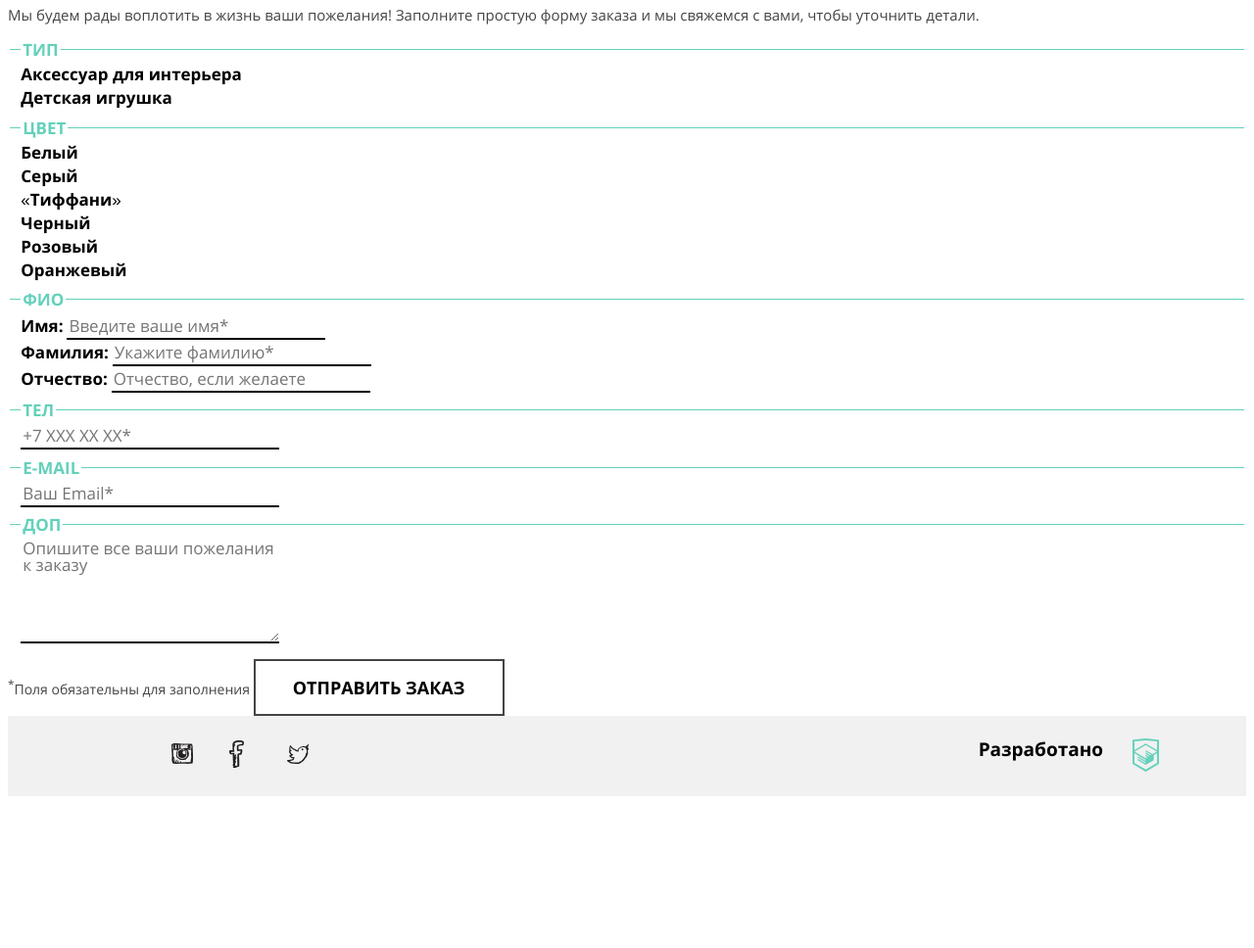
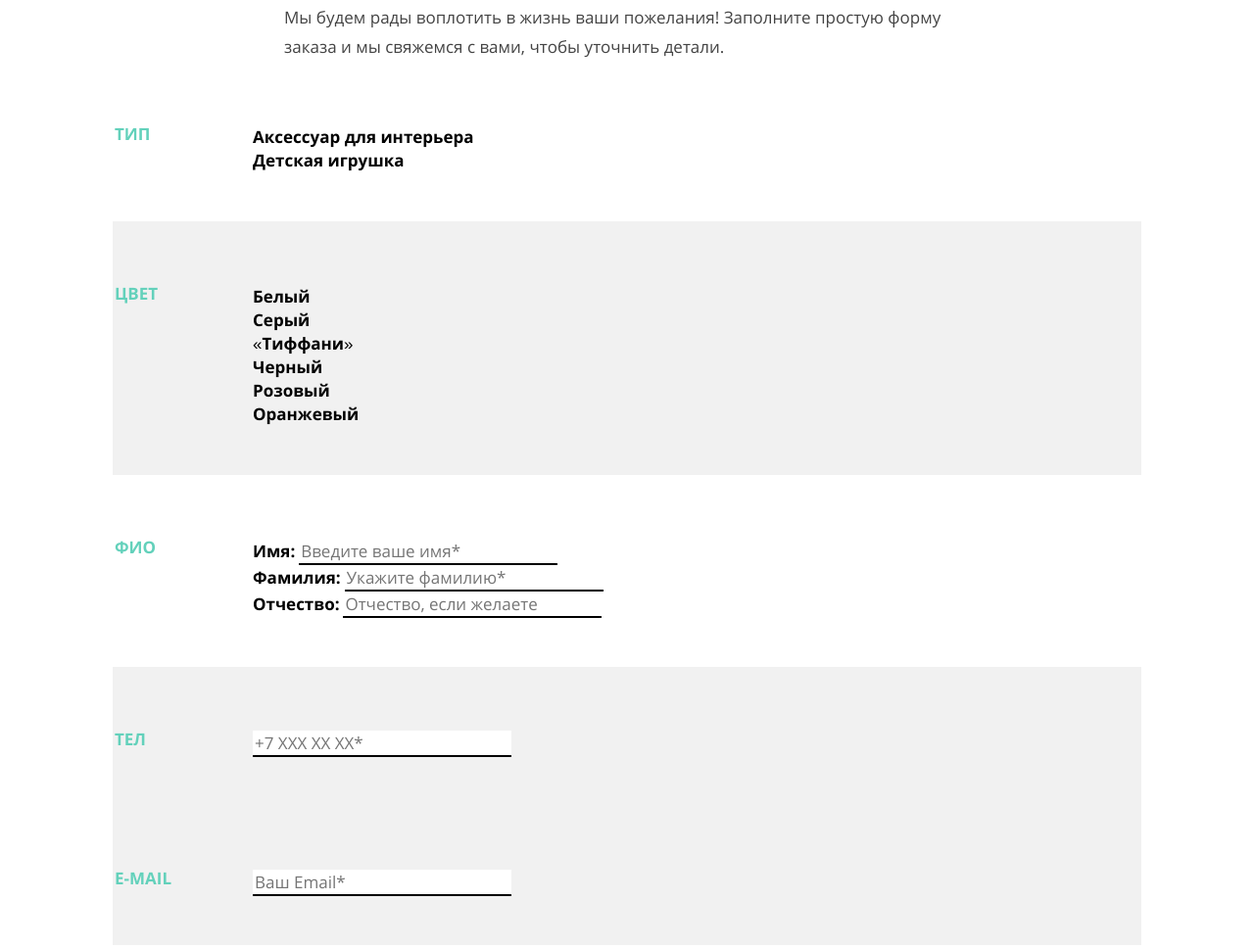
Before and after one commit to NataliiaKononikhina/469255-mishka, a website: page form.html in a window 1280 px wide. Shown: the part 299-1267 px from the top of the page at 98% size. Before the commit the page ends 1120 px from the top, so only its background shows below. Drawn offline with nearby package versions, Linux system fonts and the light colour scheme; files that its build step writes are made by us from their sources.

Commit message:
Добавила адаптивные сетки для страницы с формой

```diff
--- a/form.html
+++ b/form.html
@@ -10,11 +10,11 @@
       <a href="index.html" class="page-header__logo logo">
         <img src="img/logo-mobile.svg" alt="Mishka" width="86" height="35" class="logo__image">
       </a>
+      <button class="main-nav__toggle"><span class="visually-hidden">Открыть меню</span></button>
       <nav class="main-nav">
-        <button class="main-nav__toggle">Открыть меню</button>
         <ul class="main-nav__list site-list">
-          <li class="sit-list__item"><a href="catalog.html">Каталог товаров</a></li>
-          <li class="sit-list__item"><a>Вязание на заказ</a></li>
+          <li class="sit-list__item"><a>Каталог товаров</a></li>
+          <li class="sit-list__item"><a href="form.html">Вязание на заказ</a></li>
         </ul>
         <form class="main-nav__header-search">
           <input type="search" name="search-site" placeholder="Поиск по сайту">
@@ -27,13 +27,15 @@
       <div class="page-main__title-background">
         <h1 class="page-main__title">Вязание на заказ</h1>
       </div>
-      <p>Мы будем рады воплотить в жизнь ваши пожелания! Заполните простую форму заказа
+      <p class="page-main__text">Мы будем рады воплотить в жизнь ваши пожелания! Заполните простую форму заказа
         и мы свяжемся с вами, чтобы уточнить детали.
       </p>
 
       <form class="form" action="https://echo.htmlacademy.ru">
         <fieldset class="form__list">
+          <div class="form__list-wrapper">
             <legend class="form__legend" align="top">Тип</legend>
+            <div>
               <div class="form__group">
                 <input class="form__radio visually-hidden" type="radio" id="accessories-1" value="Аксессуар для интерьера" name="type" checked>
                 <label class="form__label" for="accessories-1">Аксессуар для интерьера</label>
@@ -42,9 +44,13 @@
                 <input class="form__radio visually-hidden" type="radio" id="accessories-2" value="Детская игрушка" name="type">
                 <label class="form__label" for="accessories-2">Детская игрушка</label>
               </div>
+            </div>
+          </div>
         </fieldset>
-        <fieldset class="form__list">
+        <fieldset class="form__list form__list-color">
+          <div class="form__list-wrapper">
             <legend class="form__legend">Цвет</legend>
+            <div>
               <div class="form__group">
                 <input class="form__radio visually-hidden" type="checkbox" id="color-1" value="Белый" name="color" checked>
                 <label class="form__label" for="color-1">Белый</label>
@@ -69,9 +75,13 @@
                 <input class="form__radio visually-hidden" type="checkbox" id="color-6" value="Оранжевый" name="color">
                 <label class="form__label" for="color-6">Оранжевый</label>
               </div>
+            </div>
+          </div>
         </fieldset>
         <fieldset class="form__list">
+          <div class="form__list-wrapper">
             <legend class="form__legend">ФИО</legend>
+            <div>
               <div class="form__group">
                 <label class="form__label" for="name">Имя:</label>
                 <input type="text" name="Имя" id="name" class="form__input" placeholder="Введите ваше имя*" required>
@@ -84,18 +94,26 @@
                 <label class="form__label" for="patronymic">Отчество:</label>
                 <input type="text" name="Отчество" id="patronymic" class="form__input" placeholder="Отчество, если желаете">
               </div>
+            </div>
+          </div>
+        </fieldset>
+        <fieldset class="form__list form__list-telephone">
+          <div class="form__list-wrapper">
+            <legend class="form__legend">Тел</legend>
+            <input type="tel" name="Телефон" class="form__input" placeholder="+7 ХХХ ХХ ХХ*" required>
+          </div>
+        </fieldset>
+        <fieldset class="form__list form__list-mail">
+          <div class="form__list-wrapper">
+            <legend class="form__legend">e-mail</legend>
+            <input type="email" name="e-mail" class="form__input" placeholder="Ваш Email*" required>
+          </div>
         </fieldset>
         <fieldset class="form__list">
-          <legend class="form__legend">Тел</legend>
-          <input type="tel" name="Телефон" class="form__input" placeholder="+7 ХХХ ХХ ХХ*" required>
-        </fieldset>
-        <fieldset class="form__list">
-          <legend class="form__legend">e-mail</legend>
-          <input type="email" name="e-mail" class="form__input" placeholder="Ваш Email*" required>
-        </fieldset>
-        <fieldset class="form__list">
+          <div class="form__list-wrapper">
             <legend class="form__legend">Доп</legend>
-          <textarea name="Пожелания к заказу" cols="24" rows="6" class="form__input" placeholder="Опишите все ваши пожелания к заказу"></textarea>
+            <textarea name="Пожелания к заказу" cols="24" rows="6" class="form__input form__input-textarea" placeholder="Опишите все ваши пожелания к заказу"></textarea>
+          </div>
         </fieldset>
         <small class="form__inscription">
           <sup>*</sup>Поля обязательны для заполнения
--- a/less/form.less
+++ b/less/form.less
@@ -1,3 +1,7 @@
+.form {
+  margin: 0 auto;
+}
+
 .form__input {
   font-family: "OpenSans", "Arial", "Helvetica", sans-serif;
   font-size: 17px;
@@ -9,7 +13,6 @@
 
 .form__list {
   border: none;
-  border-top: 1px solid #63d1bb;
 }
 
 .form__legend {
@@ -18,6 +21,7 @@
   line-height: 17px;
   color: #63d1bb;
   text-transform: uppercase;
+  padding-right: 26px;
 }
 
 .form__label {
@@ -31,3 +35,64 @@
   font-size: 14px;
   line-height: 16px;
 }
+
+.form__input-textarea {
+  border: 2px solid black;
+}
+
+@media (min-width: 320px) {
+  .form {
+    width: 260px;
+  }
+
+  .form__list {
+    border-top: 1px solid #63d1bb;
+    margin: 0;
+    padding: 0;
+  }
+
+  .form__submit {
+    width: 260px;
+  }
+}
+
+@media (min-width: 768px) {
+  .form {
+    width: 668px;
+  }
+
+  .form__list {
+    border: none;
+    display: flex;
+  }
+
+  .form__list-wrapper {
+    display: flex;
+    padding-top: 65px;
+    padding-bottom: 50px;
+  }
+
+  .form__legend {
+    width: 167px;
+  }
+
+  .form__list-color,
+  .form__list-telephone,
+  .form__list-mail {
+    background-color: #f1f1f1;
+  }
+
+  .form__submit {
+    width: 230px;
+  }
+}
+
+@media (min-width: 1150px) {
+  .form {
+    width: 1050px;
+  }
+
+  .form__legend {
+    width: 115px;
+  }
+}
--- a/less/page-main.less
+++ b/less/page-main.less
@@ -17,6 +17,10 @@
   margin: 0 auto;
 }
 
+.page-main__text {
+  margin: 0 auto;
+}
+
 @media (min-width: 320px) {
   .page-main__title-background {
     margin-bottom: 26px;
@@ -25,11 +29,23 @@
   .page-main__title {
     width: 320px;
   }
+
+  .page-main__text {
+    width: 260px;
+    font-size: 15px;
+    line-height: 24px;
+  }
 }
 
 @media (min-width: 768px) {
   .page-main__title {
     width: 768px;
+  }
+
+  .page-main__text {
+    width: 650px;
+    font-size: 17px;
+    line-height: 30px;
   }
 }
 
@@ -40,4 +56,10 @@
     width: 1050px;
     margin: 0 auto;
   }
+
+  .page-main__text {
+    width: 700px;
+    font-size: 17px;
+    line-height: 30px;
+  }
 }
```
Also changed, not shown: index.html (+5 -5 lines). Lines whose indentation alone changed are shown as unchanged.
